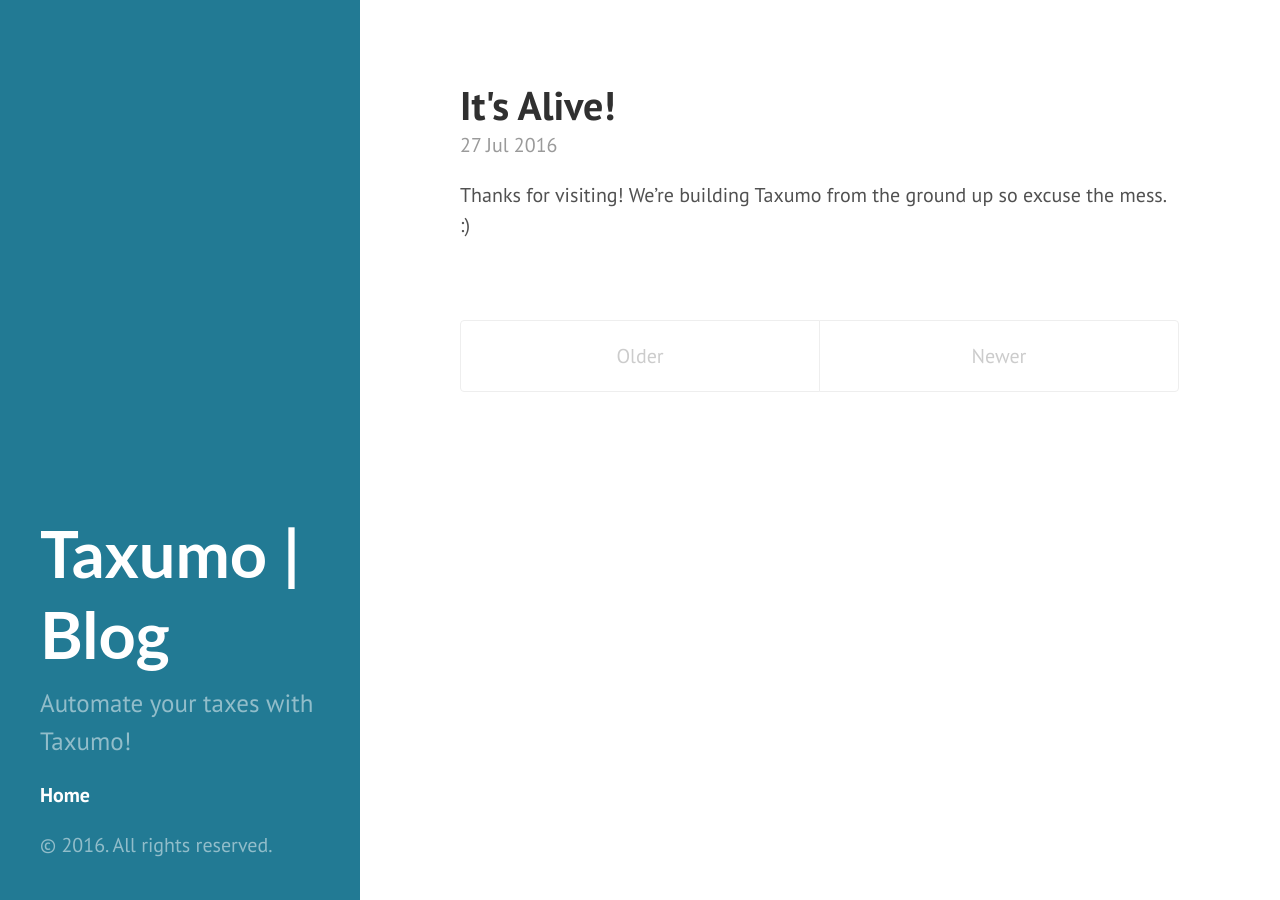
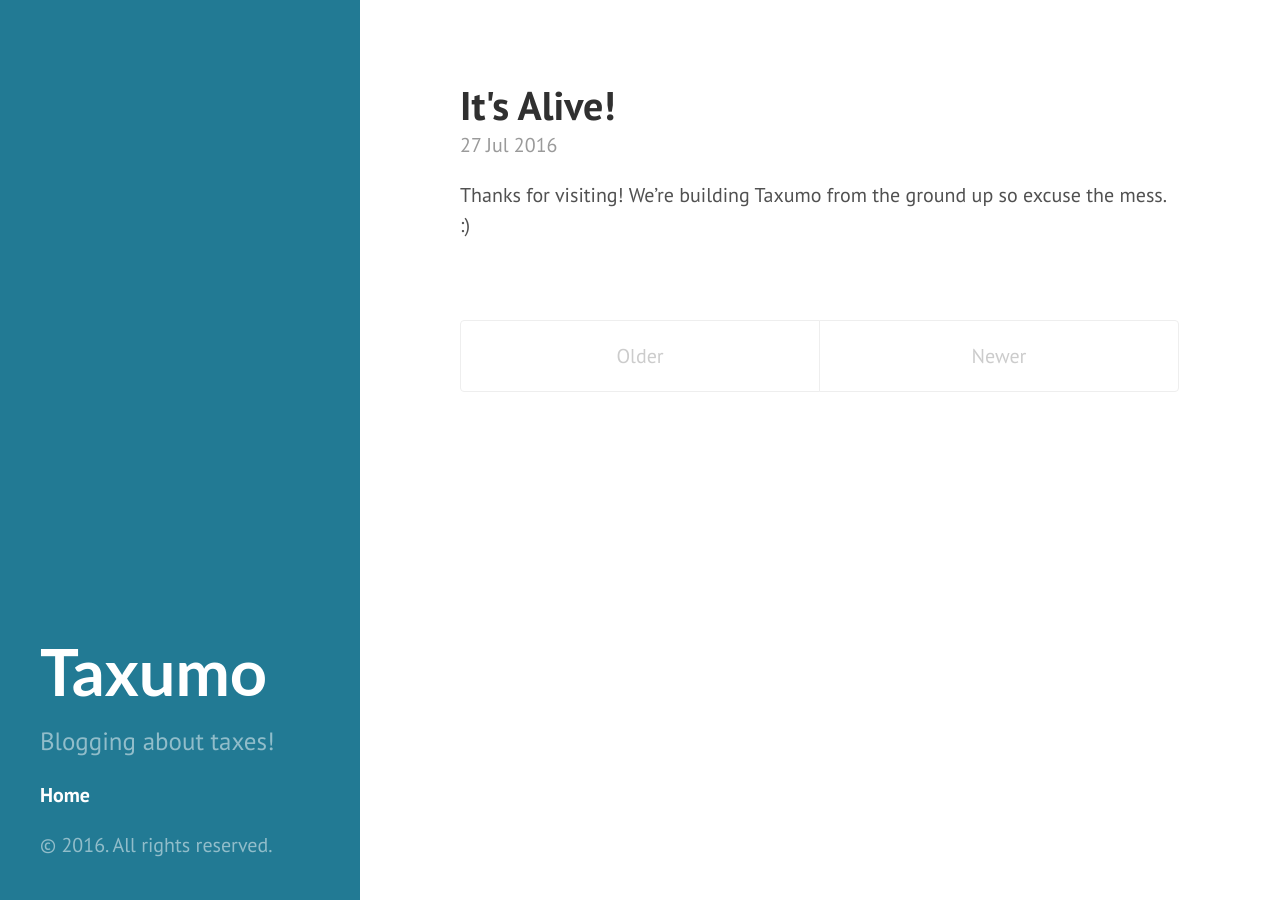
Before and after one commit to taxumoapp/taxumoapp.github.io, a Jekyll site: the page built from index.html, in a window 1280 px wide. Built offline with Jekyll 4.4.1, drawn with Linux system fonts in a browser that asks for light colours; the list of posts is cut into pages by our own code.

Commit message:
Changing Site Title & Description
changes to site title & description

```diff
--- a/_config.yml
+++ b/_config.yml
@@ -2,7 +2,7 @@ excerpt_separator: ""
 pygments: true
 markdown: kramdown
 url: http://taxumoapp.github.io
-title: Taxumo | Blog
+title: Taxumo
 tagline: All about taxes...
-description: Automate your taxes with Taxumo!
+description: Blogging about taxes!
 paginate: 5
```
